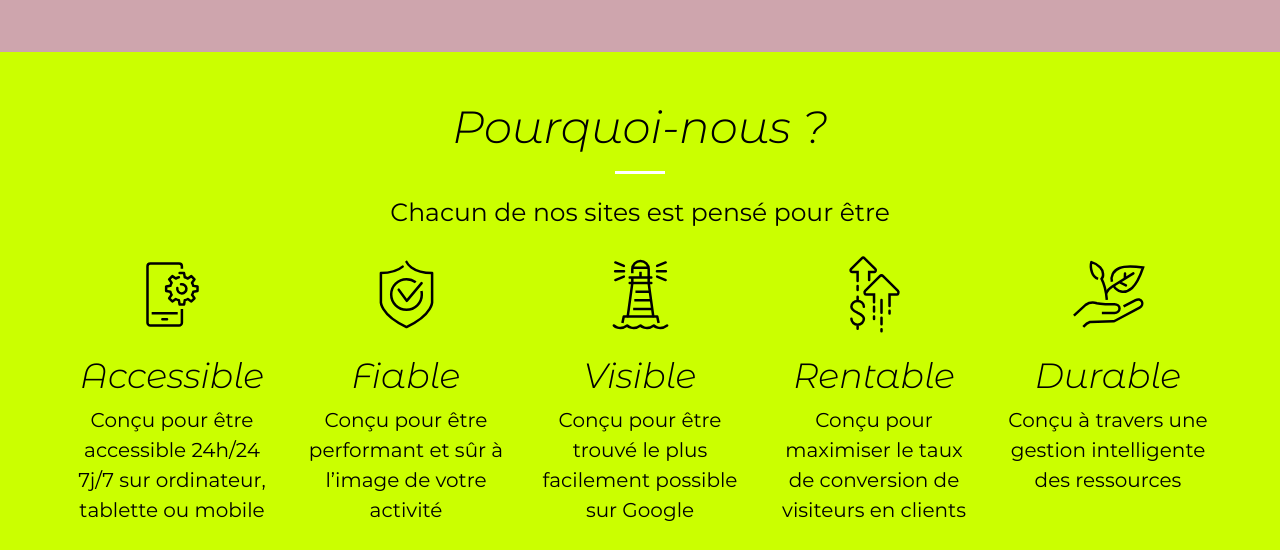
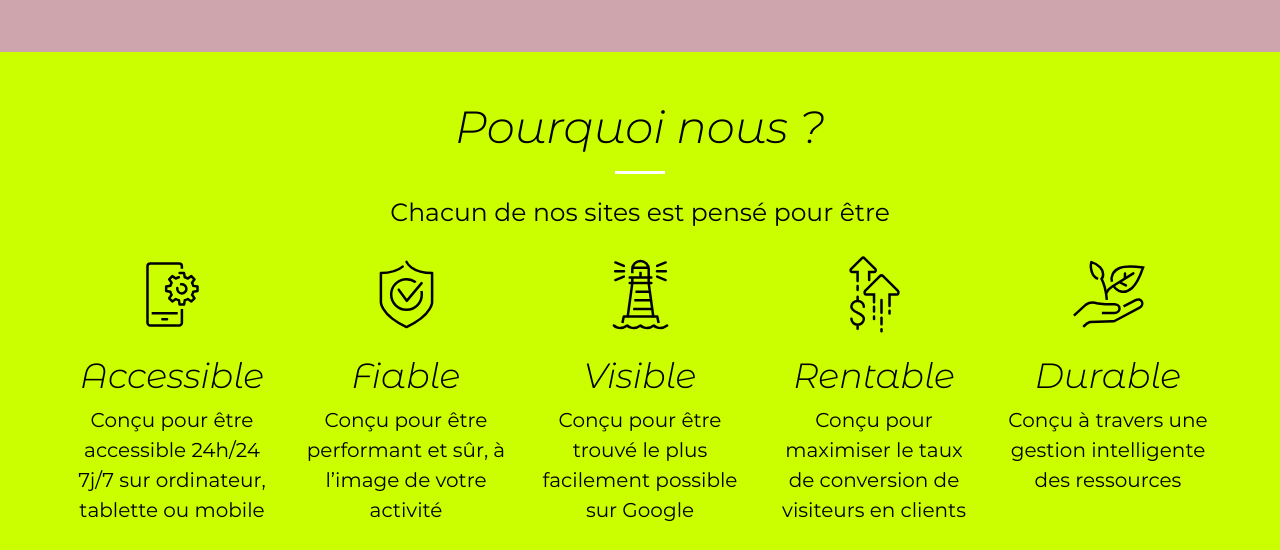
Before and after one commit to Balaiseee/youcode-fr, a Jekyll site: the page built from index.html, in a window 1280 px wide and 900 px high, scrolled down 1270 px. Shown: the part 161-711 px from the top of the window. Built offline with Jekyll 4.4.1, drawn with Linux system fonts in a browser that asks for light colours; some of the changed lines change nothing that is shown.

Commit message:
refactor: Update text content

```diff
--- a/_config.yml
+++ b/_config.yml
@@ -1,28 +1,22 @@
 # Site settings
-title: "Youcode"
+title: "YouCode | Créateur de solutions depuis 2020"
 description: "Votre site vitrine clef-en-main dès maintenant !"
-author: "Youcode, créateur de solutions depuis 2020"
-baseurl: "" # the subpath of your site, e.g. /blog/
-url: "" # the base hostname & protocol for your site
+author: "YouCode | Créateur de solutions depuis 2020"
 
 # Contact settings
 email: "stan@youcode.io"
 adresse: "7. Rue Le Bouvier, Bourg-La-Reine 92340"
 telephone: "+33 6 48 80 88 75"
 
-# Build settings
-
-#Minify CSS
+# Minify CSS
 sass:
  style: compressed
 
-#Minify HTML
+# Minify HTML
 compress_html:
-    clippings: []
-    comments: ["<!-- ", " -->"]
-    endings: []
-    blanklines: false
-    profile: false
-    startings: []
-
-markdown: kramdown
+ clippings: []
+ comments: ["<!-- ", " -->"]
+ endings: []
+ blanklines: false
+ profile: false
+ startings: []
--- a/_includes/features.html
+++ b/_includes/features.html
@@ -2,7 +2,7 @@
   <div class="container">
     <div class="row">
       <div class="col-lg-12 text-center">
-        <h2 class="section-heading">Pourquoi-nous ?</h2>
+        <h2 class="section-heading">Pourquoi nous ?</h2>
         <hr class="primary" />
         <p>Chacun de nos sites est pensé pour être</p>
       </div>
@@ -21,7 +21,7 @@
         <div class="feature-box">
           <img alt="Logo fiable" src="img/sprites.svg#fiable" class="lazy wow animate__bounceIn" width="85" height="85" />
           <h3>Fiable</h3>
-          <p>Conçu pour être performant et sûr à l’image de votre activité</p>
+          <p>Conçu pour être performant et sûr, à l’image de votre activité</p>
         </div>
       </div>
       <div class="col-lg-1 col-md-1 feature">
```
